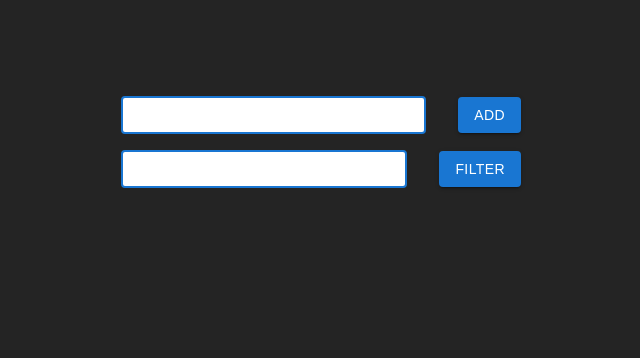
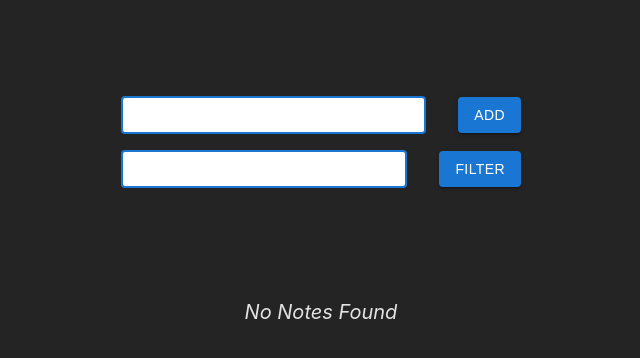
Before and after one commit to maria98kgm/Note_App, a React (Vite) app: page / in a window 1280 px wide. Shown: the top 358 px of the page, without its empty margins (319-959 px from the left). Built offline with nearby package versions, Linux system fonts and the light colour scheme.

Commit message:
feat: show corresponding text if no notes found

```diff
--- a/src/App.scss
+++ b/src/App.scss
@@ -31,3 +31,9 @@ body {
   align-items: center;
   gap: 2rem;
 }
+
+.noNotes {
+  margin-top: 4rem;
+  font-size: 20px;
+  font-style: italic;
+}
--- a/src/App.tsx
+++ b/src/App.tsx
@@ -28,7 +28,8 @@ function App() {
         inputType="filterNotes"
       />
       <div className="notesBlock">
-        {notes.map((item) => {
+        {notes.length ? (
+          notes.map((item) => {
             return (
               <Note
                 key={item.id}
@@ -36,7 +37,10 @@ function App() {
                 changeNotesHandler={changeNotesHandler}
               />
             );
-        })}
+          })
+        ) : (
+          <p className="noNotes">No Notes Found</p>
+        )}
       </div>
     </div>
   );
--- a/src/components/InputField/index.tsx
+++ b/src/components/InputField/index.tsx
@@ -40,7 +40,9 @@ export const InputField: React.FC<InputFieldProps> = ({
     const allNotesStr: string | null = localStorage.getItem(notesStorage);
     const allNotes: NoteItem[] = allNotesStr ? JSON.parse(allNotesStr) : [];
 
-    if (allNotes.length) {
+    if (!input.length) {
+      changeNotesHandler(allNotes);
+    } else if (allNotes.length) {
       const filteredNotes: NoteItem[] = allNotes.filter((note) => {
         const filetrTags = input.split(" ");
         return note.tags.some((item) => filetrTags.includes(item.name));
```
Lines whose indentation alone changed are shown as unchanged.
